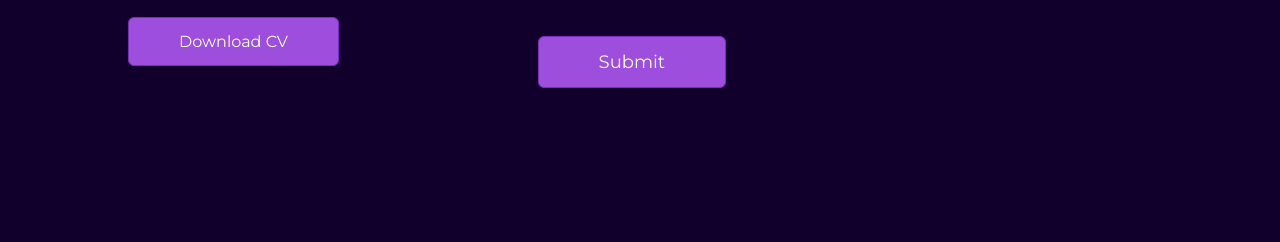
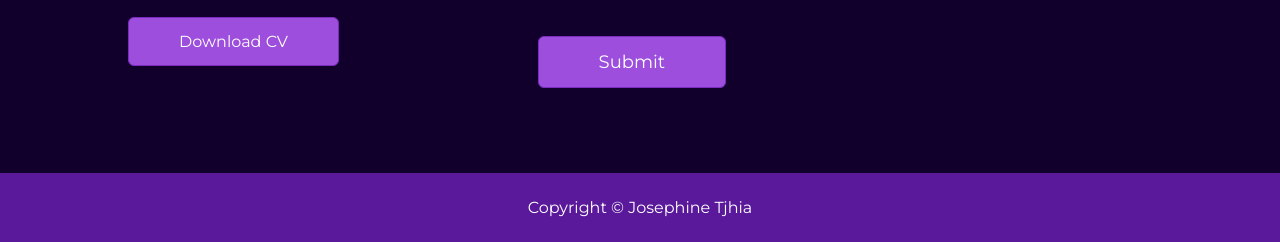
Before and after one commit to tjhiaj/portfolio, a plain HTML site: page index.html in a window 1280 px wide. Shown: the part 3219-3461 px from the top of the page. Before the commit the page ends 3372 px from the top, so only its background shows below. Drawn offline with Linux system fonts and the light colour scheme.

Commit message:
added copyright

```diff
--- a/index.html
+++ b/index.html
@@ -159,6 +159,9 @@
             </div>
         </div>
     </div>
+    <div class="copyright">
+        <p>Copyright © Josephine Tjhia</p>
+    </div>
 </div>
 
 <script>
--- a/style.css
+++ b/style.css
@@ -374,3 +374,12 @@ form .btn2{
     margin-top: 20px;
     cursor: pointer;
 }
+
+.copyright{
+    width: 100%;
+    text-align: center;
+    padding: 25px;
+    background: #5A189A;
+    font-weight: 300;
+    margin-top: 20px;
+}
```
